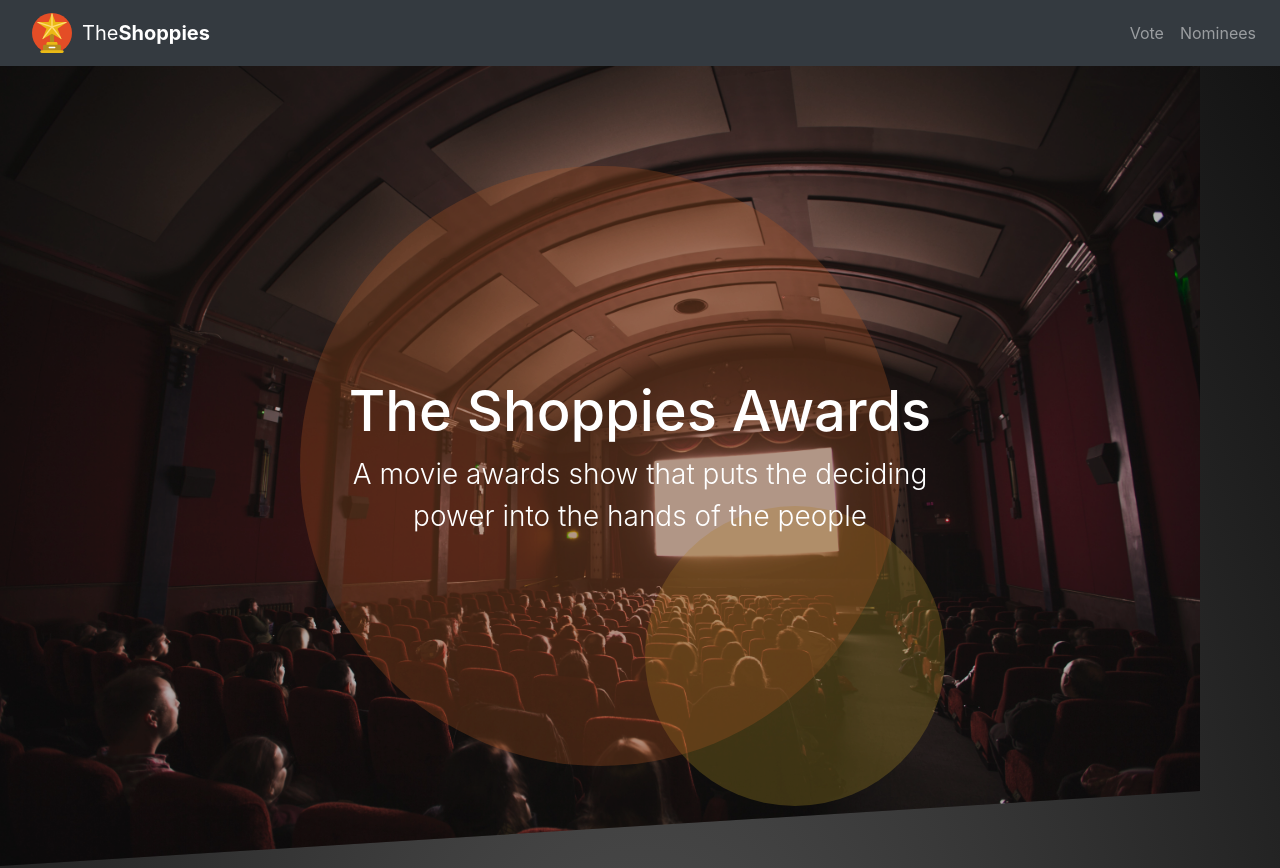
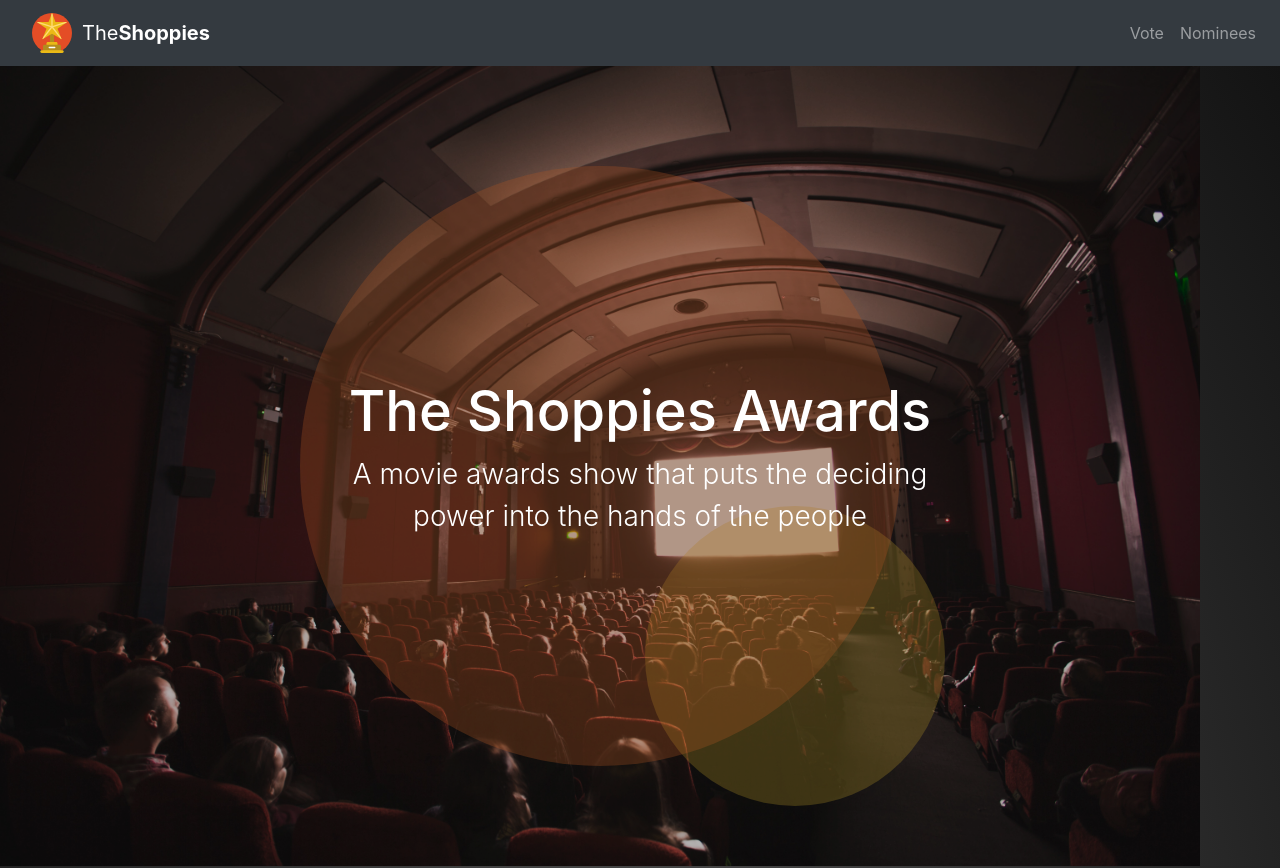
Before and after one commit to shinellm/the-shoppies-awards, a React (Create React App) app in the folder client/: page / in a window 1280 px wide. Shown: the top 868 px of the page. Built offline with nearby package versions, Linux system fonts and the light colour scheme.

Commit message:
Made a small adjustment to the hero image so it's no longer slanted

```diff
--- a/client/src/css/App.css
+++ b/client/src/css/App.css
@@ -293,8 +293,8 @@ section#hero {
   height: 100vh;
   width: 100vw;
   margin-bottom: 2em;
-  -webkit-clip-path: polygon(0 0, 100% 0, 100% 90%, 0% 100%);
-          clip-path: polygon(0 0, 100% 0, 100% 90%, 0% 100%);
+  -webkit-clip-path: polygon(0 0, 100% 0, 100% 100%, 0% 100%);
+          clip-path: polygon(0 0, 100% 0, 100% 100%, 0% 100%);
 }
 
 section#hero .hero-container {
```
Also changed, not shown: 1 other file (tests, documents, lock files or other folders).
